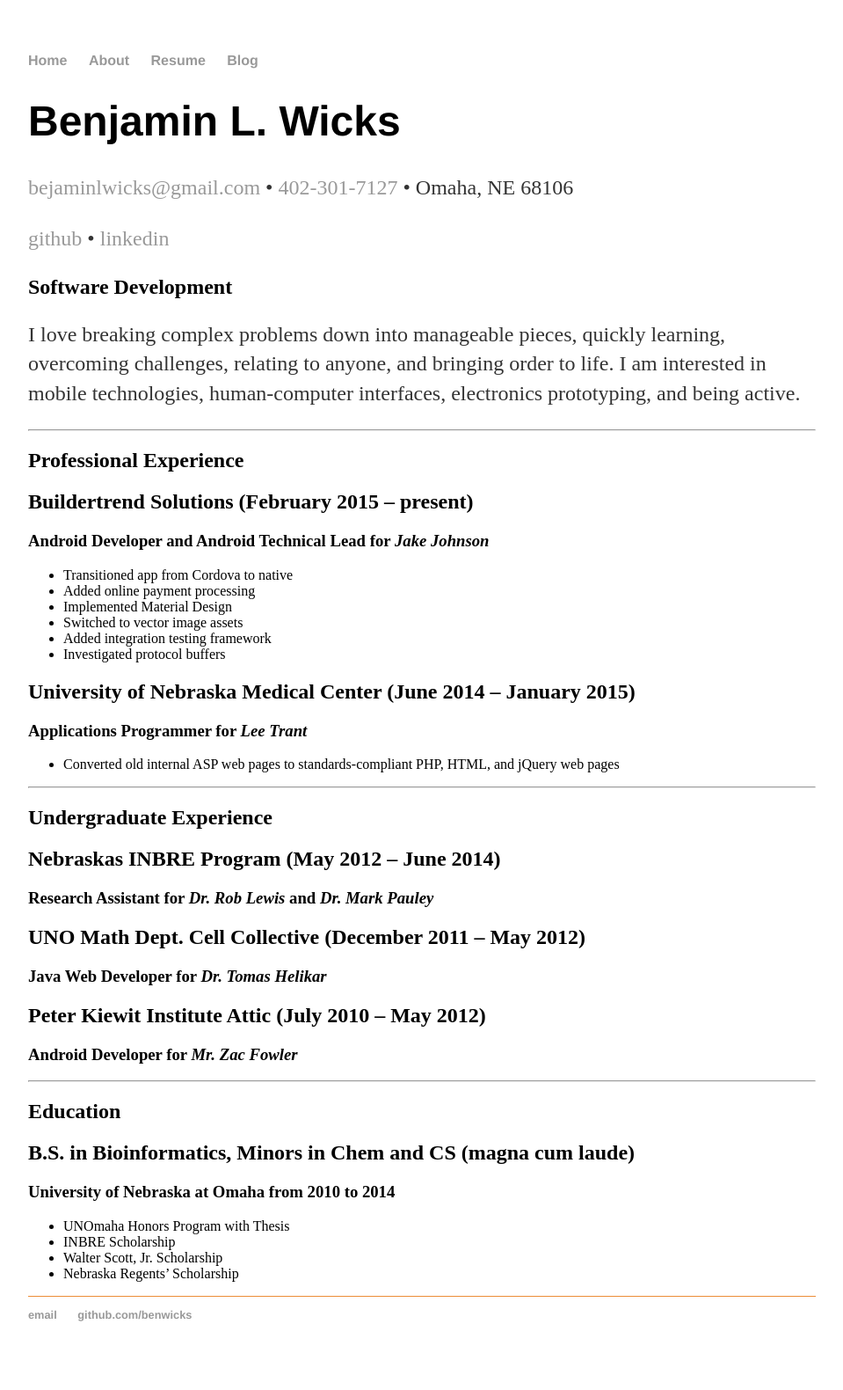
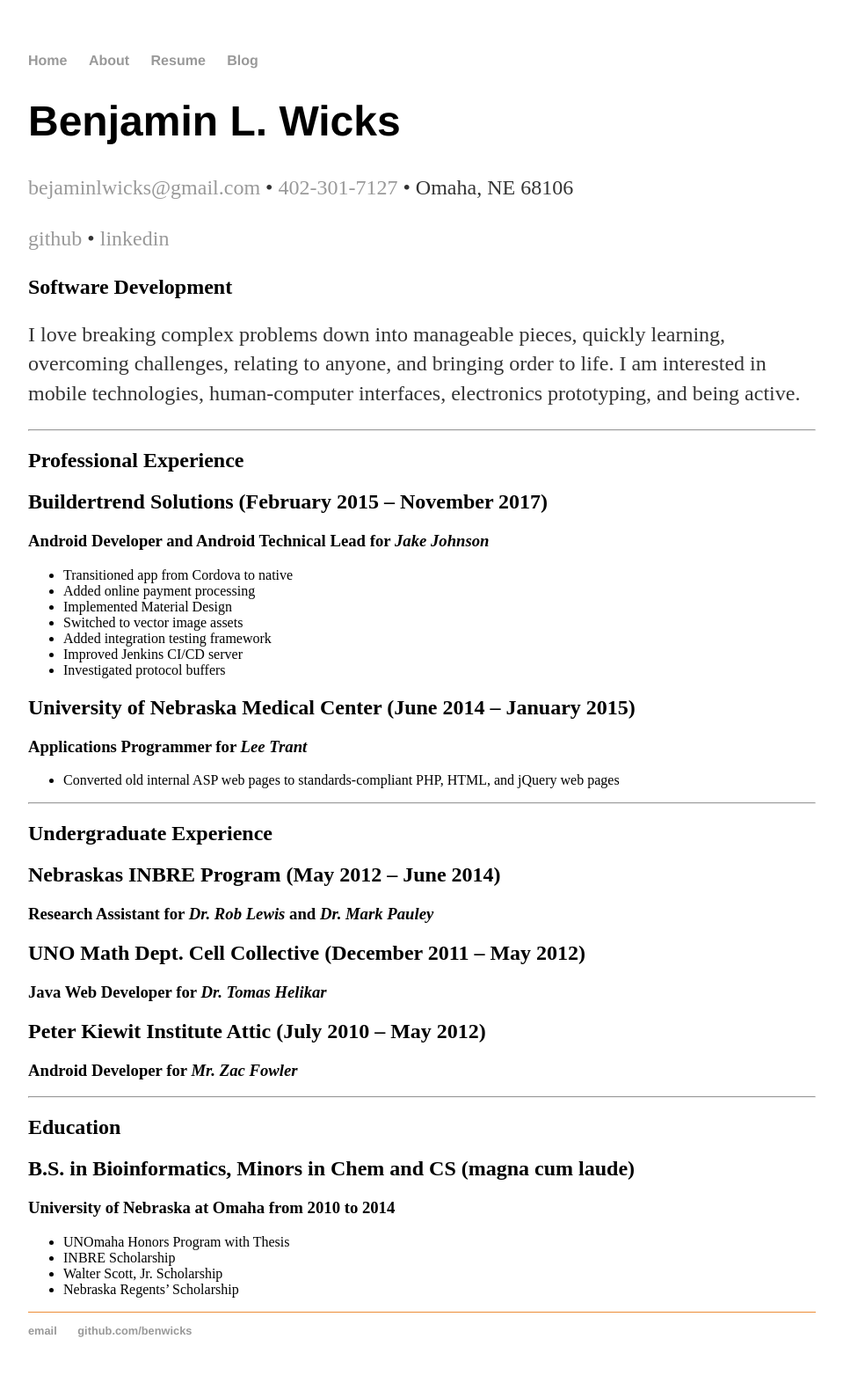
Before and after one commit to benwicks/benwicks.github.io, a Jekyll site: the page built from resume/index.md, in a window 1280 px wide. Shown: the whole page at 88% size, without its empty margins (160-1119 px from the left). Built offline with Jekyll 4.4.1, drawn with Linux system fonts in a browser that asks for light colours; our own code applies the rules of GitHub Pages for plain Markdown files.

Commit message:
Update last job

```diff
--- a/resume/index.md
+++ b/resume/index.md
@@ -14,13 +14,14 @@
 ---
 
 ## Professional Experience
-## Buildertrend Solutions (February 2015 – present)
+## Buildertrend Solutions (February 2015 – November 2017)
 ### **Android Developer and Android Technical Lead** for *Jake Johnson*
 - Transitioned app from Cordova to native
 - Added online payment processing
 - Implemented Material Design
 - Switched to vector image assets
 - Added integration testing framework
+- Improved Jenkins CI/CD server
 - Investigated protocol buffers
 
 ## University of Nebraska Medical Center (June 2014 – January 2015)
```
